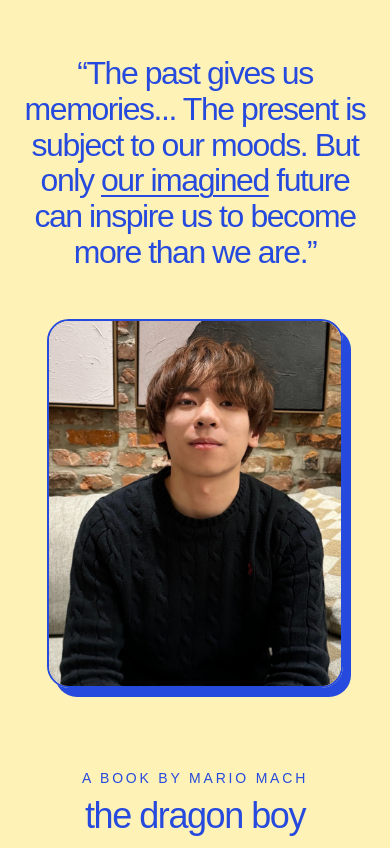
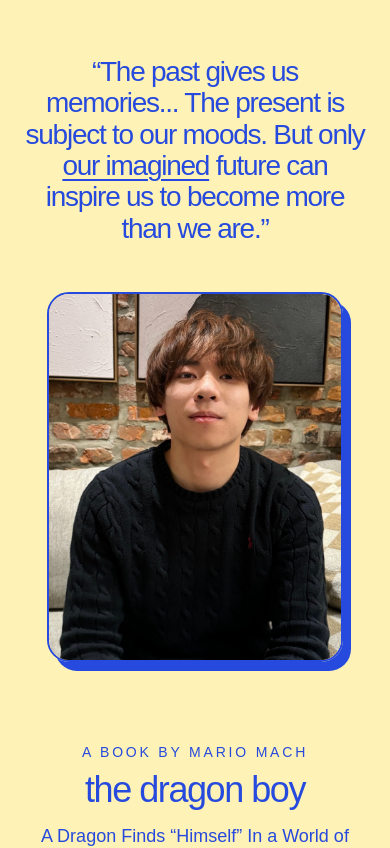
Before and after one commit to mariomach/personal-website, a Next.js app: page / in a window 390 px wide. Shown: the top 848 px of the page. Built offline with nearby package versions, Linux system fonts and the light colour scheme.

Commit message:
Slightly reduce responsive headline quote size

```diff
--- a/app/components/Portfolio.jsx
+++ b/app/components/Portfolio.jsx
@@ -7,7 +7,7 @@ export default function Portfolio({ variant = 'fade' }) {
   return (
     <div className="mx-auto flex min-h-svh max-w-6xl flex-col items-center px-6 pt-14 text-[#254add] sm:px-10 sm:pt-16">
       <main className="flex w-full flex-1 flex-col items-center">
-        <h1 className="text-center text-[clamp(2rem,5.2vw,4.5rem)] leading-[1.12] font-medium tracking-[-0.045em]">
+        <h1 className="text-center text-[clamp(1.75rem,4.6vw,4rem)] leading-[1.12] font-medium tracking-[-0.045em]">
           “The past gives us memories... The present is subject to our moods. But only <span className="underline decoration-2 underline-offset-4">our imagined</span> future can inspire us to become more than we are.”
         </h1>
         <div className="mt-12 w-[min(76vw,390px)] overflow-hidden rounded-[22px] border-2 border-[#254add] shadow-[8px_9px_0_0_#254add] sm:mt-14">
```
